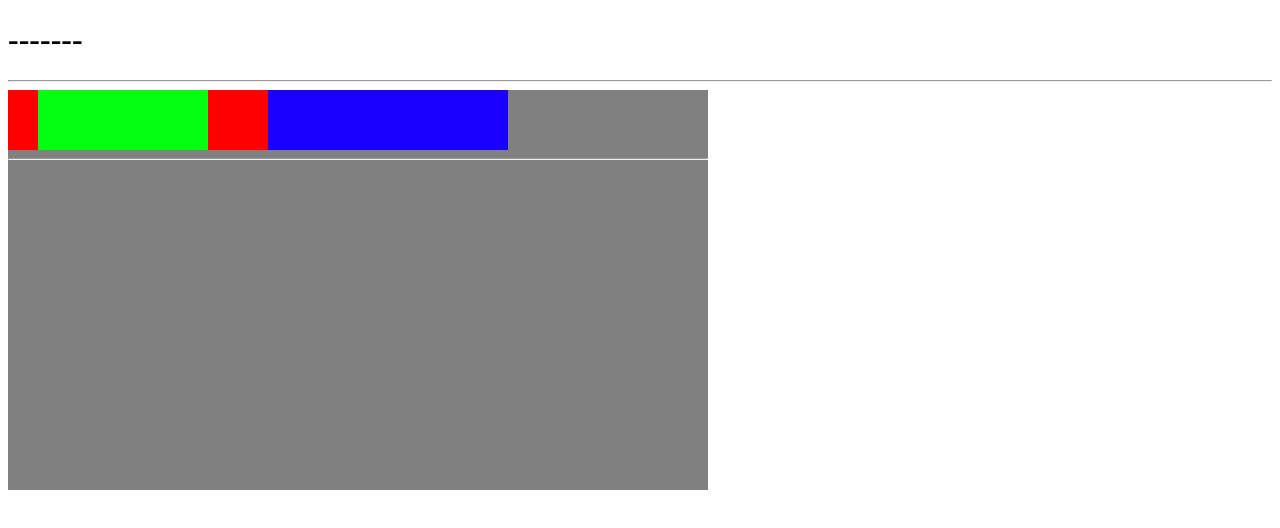
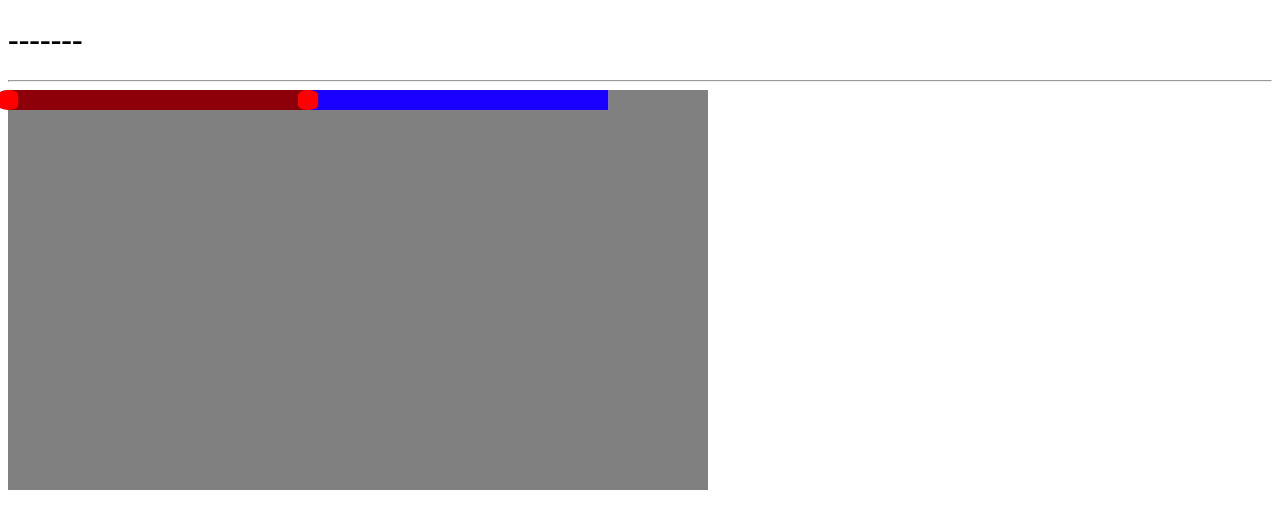
Before and after one commit to jrid758/slider, an Angular app: page / in a window 1280 px wide. Shown: the top 528 px of the page. Built offline with nearby package versions, Linux system fonts and the light colour scheme.

Commit message:
Changing it to percentage

```diff
--- a/src/app/app.component.html
+++ b/src/app/app.component.html
@@ -8,7 +8,16 @@
   <!-- <div class="slider" #parentSlider><div class="square" #someVar (mousemove)="dragging($event)" (mouseover)="movement($event)" (mouseup)="up($event)" (mousedown)="down($event)"></div></div> -->
   <hr>
 <div  class="timeline" >
-<slider [BeginningPos]='0' [EndingPos]='200'></slider>
+<div style="width:600px; height:20px;">
+  <slider [BeginningPos]='0' [EndingPos]='300' [Length]='5'></slider>
+</div>
+<!-- <hr>
+<div style="width:500px; height:20px;">
+  <slider [BeginningPos]='0' [EndingPos]='300'></slider>
+</div>
 <hr>
-<!-- <slider></slider> -->
+<div style="width:500px; height:20px;">
+  <slider [BeginningPos]='0' [EndingPos]='100'></slider>
+</div> -->
+
 </div>
--- a/src/app/app.component.ts
+++ b/src/app/app.component.ts
@@ -6,8 +6,14 @@ import { Component, AfterViewInit, ElementRef,Renderer2, ViewChild, HostListener
   templateUrl: './app.component.html',
   styleUrls: ['./app.component.css']
 })
-export class AppComponent {
+export class AppComponent implements AfterViewInit {
 
+  ngAfterViewInit(): void {
+    this.start = 0;
+    this.end = 150;
+  }
+  start: number;
+  end: number;
 
 
   constructor() {
--- a/src/app/slider/between/between.component.css
+++ b/src/app/slider/between/between.component.css
@@ -4,10 +4,10 @@
 
 
 .between {
-    background-color: rgb(5, 255, 17);
-    height: 60px;
+    background-color: rgba(146, 0, 0, 0.959);
+    height: 100%;
     width: 300px;
     display: inline-block;
     position: absolute;
-    left: 30px;
+    z-index: 10;
 }
--- a/src/app/slider/between/between.component.ts
+++ b/src/app/slider/between/between.component.ts
@@ -65,9 +65,11 @@ export class BetweenComponent implements OnInit, AfterViewInit {
                   // this.EndingPos = this.EndingPos + (x + this.offsetX);
                   console.log("XXXXXXXX: " + x);
 
-                  this.squareBegin = (x + this.offsetX) - 30;
+                  // this.squareBegin = (x + this.offsetX) - 30;
+                  this.squareBegin = x + this.offsetX;
+
                   // this.squareBegin = (x + (this.offsetX + this.offsetSquareS));
-                  this.squareEnd = (x + this.offsetX) + (this.offsetSquareE - 30);
+                  this.squareEnd = (x + this.offsetX) + (this.offsetSquareE);
                   this.begEnd[0] = this.squareBegin;
                   this.begEnd[1] = this.squareEnd;
                   this.middleMoved.emit(this.begEnd);
@@ -79,7 +81,7 @@ export class BetweenComponent implements OnInit, AfterViewInit {
 
             case "mouseup": {
               this.isDown = false;
-              this.rd.setStyle(this.between.nativeElement, 'background-color', 'lime');
+              // this.rd.setStyle(this.between.nativeElement, 'background-color', 'lime');
 
               break;
             }
@@ -87,7 +89,7 @@ export class BetweenComponent implements OnInit, AfterViewInit {
             case "mousedown": {
               this.isDown = true;
               this.offsetX = this.between.nativeElement.offsetLeft - x;
-              this.rd.setStyle(this.between.nativeElement, 'background-color', 'green');
+              // this.rd.setStyle(this.between.nativeElement, 'background-color', 'green');
 
 
 
@@ -99,7 +101,7 @@ export class BetweenComponent implements OnInit, AfterViewInit {
 
 
             case "mouseover": {
-              this.rd.setStyle(this.between.nativeElement, 'background-color', 'purple');
+              // this.rd.setStyle(this.between.nativeElement, 'background-color', 'purple');
               break;
             }
 
@@ -117,7 +119,7 @@ export class BetweenComponent implements OnInit, AfterViewInit {
 
     console.log("Width of green: " + width);
     this.rd.setStyle(this.between.nativeElement, 'width', width +'px');
-    this.rd.setStyle(this.between.nativeElement, 'left', (this.squareBegin + 30) +'px');
+    this.rd.setStyle(this.between.nativeElement, 'left', (this.squareBegin) +'px');
   }
 
 }
--- a/src/app/slider/slider.component.css
+++ b/src/app/slider/slider.component.css
@@ -4,8 +4,8 @@
 
 .slider {
     background-color: rgb(25, 0, 255);
-    width: 500px;
-    height: 60px;
+    width: 100%;
+    height: 100%;
     position: relative;
     /* pointer-events: none;  */
 }
--- a/src/app/slider/slider.component.html
+++ b/src/app/slider/slider.component.html
@@ -1,10 +1,10 @@
 
 
       <div class="slider" #parentSlider >
-          <square  [position]="squareBegin"  (moved)="updateBeginning($event)" ></square>
-          <between [squareBegin2]="squareBegin" [squareEnd2]="squareEnd" (middleMoved)="updateSquares($event)"></between>
+          <square  [position]="BeginningPos"  (moved)="updateBeginning($event)" ></square>
+          <between [squareBegin2]="BeginningPos" [squareEnd2]="EndingPos" (middleMoved)="updateSquares($event)"></between>
           <!-- <div class="between" #between clickON>{{isDown}}</div> -->
-          <square  [position]="squareEnd"  (moved)="updateEnd($event)"></square>
+          <square  [position]="EndingPos"  (moved)="updateEnd($event)"></square>
         <!-- <div class="square" #someVar  (mouseover)="movement($event)" (mouseup)="up($event)" (mousedown)="down($event)"></div> -->
         <!-- <div class="square" #someVar2  (mouseover)="movement($event)" (mouseup)="up($event)" (mousedown)="down($event)"></div> -->
         <!-- <div class="square" #someVar2 (mousemove)="dragging($event)" (mouseover)="movement($event)" (mouseup)="up($event)" (mousedown)="down($event)"></div> -->
--- a/src/app/slider/slider.component.ts
+++ b/src/app/slider/slider.component.ts
@@ -34,18 +34,22 @@ export class SliderComponent implements OnInit, AfterViewInit {
   @Input() BeginningPos: number;
   @Input() EndingPos: number;
 
+  @Input() Length: number;
+
+
+
 
 
   constructor(private rd: Renderer2, private elemRef: ElementRef) {
-    this.squareEnd = this.EndingPos;
-    this.squareBegin = this.BeginningPos;
+    // this.squareEnd = this.EndingPos;
+    // this.squareBegin = this.BeginningPos;
 
 
   }
 
   ngOnInit(): void {
-    this.squareEnd = this.EndingPos;
-    this.squareBegin = this.BeginningPos;
+    // this.squareEnd = this.EndingPos;
+    // this.squareBegin = this.BeginningPos;
   }
 
 
@@ -75,23 +79,27 @@ export class SliderComponent implements OnInit, AfterViewInit {
 
   updateBeginning(number: number): void {
     console.log(`On beginning number: ${number}`);
-    this.squareBegin = number;
-    //this.betweenLength();
+    // this.squareBegin = number;
+
+    this.BeginningPos = number;
+
 
   }
 
   updateEnd(number: number): void {
     console.log(`On end number: ${number}`);
-    this.squareEnd = number;
-    //this.betweenLength();
+    // this.squareEnd = number;
 
+    this.EndingPos = number;
   }
 
   updateSquares(number: number[]) {
-    this.squareBegin = number[0];
-    this.squareEnd = number[1];
-    //console.log(`This is the update number: ${number}`);
-    console.log("Happy");
+    // this.squareBegin = number[0];
+    // this.squareEnd = number[1];
+
+
+    this.BeginningPos = number[0];
+    this.EndingPos = number[1];
   }
 
   getUpdatedPositionsSquares() {
--- a/src/app/slider/square/square.component.css
+++ b/src/app/slider/square/square.component.css
@@ -6,9 +6,11 @@
 
 .square {
     background-color: red;
-    width: 60px;
-    height: 60px;
+    border-radius: 100% / 50%;
+    width: 20px;
+    height: 100%;
     position: absolute;
     cursor: move;
     user-select: none;
+    z-index: 20;
 }
--- a/src/app/slider/square/square.component.ts
+++ b/src/app/slider/square/square.component.ts
@@ -11,8 +11,7 @@ export class SquareComponent implements AfterViewInit{
   // @ContentChild('parentSlider') parent:ElementRef;
 
   @Input() set position(val) {
-    this.rd.setStyle(this.elemRef.nativeElement.lastElementChild, 'left', val + 'px');
-    console.log("fire");
+    this.rd.setStyle(this.elemRef.nativeElement.lastElementChild, 'left', (val-10) + 'px');
   }
 
   @Output() moved: EventEmitter<number> = new EventEmitter<number>();
@@ -53,8 +52,13 @@ export class SquareComponent implements AfterViewInit{
                   // console.log(this.el);
                   // console.log("elemRef");
                   // console.log(this.elemRef);
-                  this.rd.setStyle(this.elemRef.nativeElement.lastElementChild, 'left', (x + this.offsetX) + 'px');
-                  this.moved.emit(this.elemRef.nativeElement.lastElementChild.offsetLeft);
+
+
+                  //this.rd.setStyle(this.elemRef.nativeElement.lastElementChild, 'left', ((x + this.offsetX)) + 'px');
+                  //this.moved.emit(this.elemRef.nativeElement.lastElementChild.offsetLeft);
+                  this.moved.emit(x + this.offsetX+10);
+
+
                   //this.rd.setStyle(this.elemRef.nativeElement.lastElementChild, 'left', this.posOffest + 'px');
                   break;
                 }
@@ -63,21 +67,21 @@ export class SquareComponent implements AfterViewInit{
 
             case "mouseup": {
               this.isDown = false;
-              this.rd.setStyle(this.elemRef.nativeElement.lastElementChild, 'background-color', 'orange');
+              // this.rd.setStyle(this.elemRef.nativeElement.lastElementChild, 'background-color', 'orange');
 
               break;
             }
 
             case "mousedown": {
               this.isDown = true;
-              this.offsetX = this.elemRef.nativeElement.lastElementChild.offsetLeft - x;
-              this.rd.setStyle(this.elemRef.nativeElement.lastElementChild, 'background-color', 'green');
+              this.offsetX = (this.elemRef.nativeElement.lastElementChild.offsetLeft - x);
+              // this.rd.setStyle(this.elemRef.nativeElement.lastElementChild, 'background-color', 'green');
               break;
             }
 
 
             case "mouseover": {
-              this.rd.setStyle(this.elemRef.nativeElement.lastElementChild, 'background-color', 'purple');
+              // this.rd.setStyle(this.elemRef.nativeElement.lastElementChild, 'background-color', 'purple');
               break;
             }
 
```
